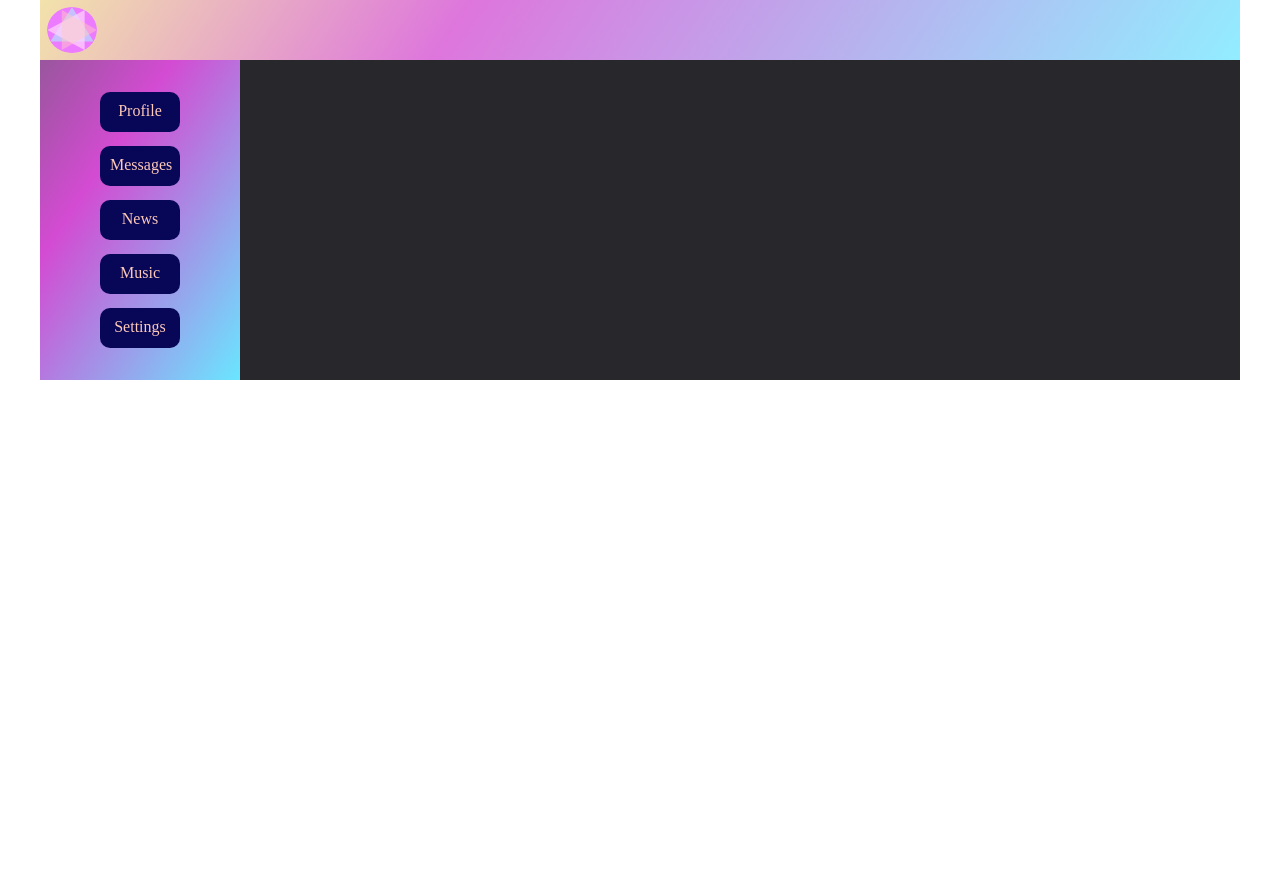
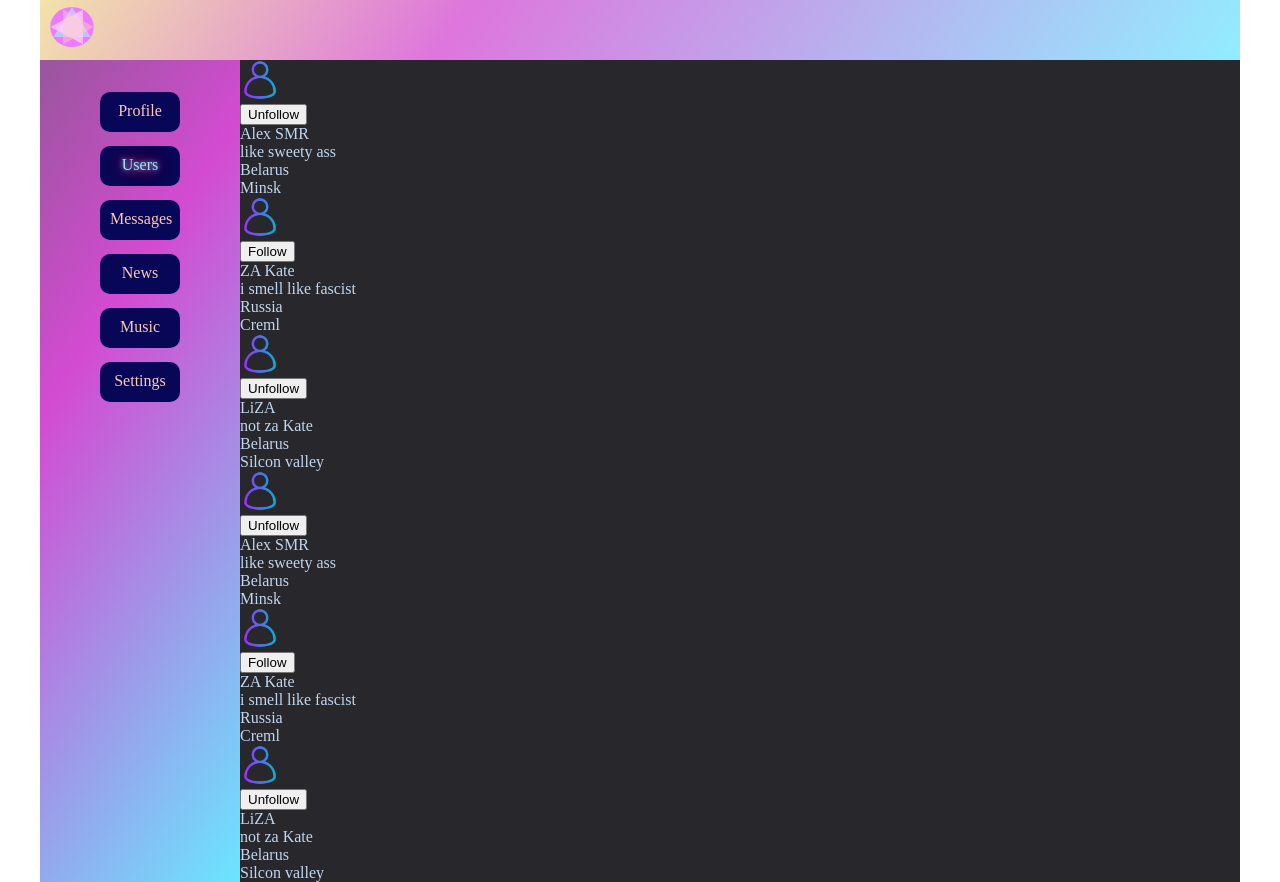
Before and after one commit to manulya/my-social-network, a React (Create React App) app: page /users in a window 1280 px wide. Before the commit the page ends 800 px from the top, so only its background shows below. Built offline with nearby package versions, Linux system fonts and the light colour scheme.

Commit message:
start adding UsersPage (49)

```diff
--- a/src/App.css
+++ b/src/App.css
@@ -8,6 +8,7 @@
     font-family: "Kanit" ,serif;
   grid-template-rows: 60px 1fr;
   grid-template-columns: 2fr 10fr;
+
 }
 .app-wrapper-content{
 
@@ -15,5 +16,4 @@
     background-color: #27272c;
     /*background-image: linear-gradient( 95.2deg, rgba(173,252,234,1) 26.8%, rgba(192,229,246,1) 64% );*/
 
-
 }
--- a/src/App.js
+++ b/src/App.js
@@ -9,6 +9,7 @@ import Navbar from "./components/Navbar/Navbar";
 import News from "./components/News/News";
 import Profile from "./components/Profile/Profile";
 import Settings from "./components/Settings/Settings";
+import UsersContainer from "./components/Users/UsersContainer";
 
 const App = () => {
 
@@ -21,8 +22,9 @@ const App = () => {
           <Routes>
             <Route path="/dialogs/*" element={<DialogsContainer />}
               />
+            <Route path="/users" element={<UsersContainer />}
+              />
             <Route path="/profile" element={ <Profile/>} />
-
             <Route path="/music" element={<Music />} />
             <Route path="/news" element={<News />} />
             <Route path="/settings" element={<Settings />} />
--- a/src/components/Navbar/Navbar.jsx
+++ b/src/components/Navbar/Navbar.jsx
@@ -12,6 +12,14 @@ const Navbar = () => {
           className={(navData) => (navData.isActive ? s.active : s.item)}
         >
           Profile
+        </NavLink>
+      </div>
+     <div className={s.item}>
+        <NavLink
+          to="/users"
+          className={(navData) => (navData.isActive ? s.active : s.item)}
+        >
+          Users
         </NavLink>
       </div>
       <div className={s.item}>
--- /dev/null
+++ b/src/components/Users/Users.jsx
@@ -0,0 +1,78 @@
+import React from "react";
+import s from './users.module.css'
+import avatar from "../../img/avatar.png";
+
+let Users = (props)=>{
+
+if(props.users.length===0){
+props.setUsers([
+    {
+    id: 1,
+    followed:true,
+    fullName: 'Alex SMR',
+    status: 'like sweety ass',
+    location: {
+      city: 'Minsk',
+      country: 'Belarus'
+    },
+    photo: (
+      <img src={avatar} alt="ava"/>     ),
+  },
+  {
+      id: 2,
+      followed:false,
+      fullName: 'ZA Kate',
+      status: 'i smell like fascist',
+      location: {
+        city: 'Creml',
+        country: 'Russia'
+      },
+      photo: (
+          <img src={avatar} alt="ava"/>     ),
+  },
+  {
+  id: 3,
+  followed:true,
+    fullName: 'LiZA',
+    status: 'not za Kate',
+    location: {
+      city: 'Silcon valley',
+      country: 'Belarus'
+    },
+    photo: (
+      <img src={avatar} alt="ava"/>     ),
+    }
+]
+)
+}
+
+return <div className={s.userStyle}>
+  {
+    props.users.map(u=><div key={u.id}>
+        <span>
+            <div>
+                {u.photo}
+            </div>
+            <div>
+                {u.followed
+                ?<button onClick={()=>{props.unfollow(u.id)}}>Unfollow</button>
+                :<button onClick={()=>{props.follow(u.id)}}>Follow</button>}
+
+            </div>
+        </span>
+        <span>
+            <span>
+                <div>{u.fullName}</div>
+                <div>{u.status}</div>
+            </span>
+            <span>
+            <div>{u.location.country}</div>
+            <div>{u.location.city}</div>
+            </span>
+        </span>
+        </div>)
+  }
+</div>
+}
+
+export default Users;
--- /dev/null
+++ b/src/components/Users/UsersContainer.jsx
@@ -0,0 +1,26 @@
+import React from "react";
+import Users from "./Users";
+import { connect } from "react-redux";
+import { followAC,unfollowAC, setUsersAC } from "../../redux/users-reduser";
+
+let mapStateToProps=(state)=>{
+return {
+    users: state.usersPage.users
+}
+}
+
+let mapDispatchToProps=(dispatch)=>{
+    return{
+        follow:(userId)=>{
+            dispatch(followAC(userId));
+        },
+        unfollow:(userId)=>{
+            dispatch(unfollowAC(userId));
+        },
+        setUsers:(users)=>{
+            dispatch(setUsersAC(users));
+        }
+        }
+    }
+
+export default connect(mapStateToProps, mapDispatchToProps)(Users);
--- /dev/null
+++ b/src/components/Users/users.module.css
@@ -0,0 +1,7 @@
+img{
+    width: 40px;
+    height: 40px;
+}
+.userStyle{
+    color:#C1D7F0;
+}
--- a/src/redux/redux-store.js
+++ b/src/redux/redux-store.js
@@ -2,11 +2,13 @@ import {combineReducers,createStore} from "redux";
 import profileReducer from "./profile-reducer";
 import dialogsReducer from "./dialogs-reducer";
 import sitebarReducer from "./sitebar-reducer";
+import usersReducer from "./users-reduser";
 
 let reducers = combineReducers({
     profilePage: profileReducer,
     dialogsPage: dialogsReducer,
-    sidebar: sitebarReducer
+    sidebar: sitebarReducer,
+    usersPage:usersReducer
 });
 
 let store = createStore(reducers);
--- /dev/null
+++ b/src/redux/users-reduser.js
@@ -0,0 +1,51 @@
+import avatar from "../img/avatar.png"
+
+const FOLLOW = "FOLLOW";
+const UNFOLLOW = "UNFOLLOW";
+const SET_USERS="SET_USERS"
+
+let initialState ={
+  users: []
+  };
+
+
+const usersReducer = (state=initialState, action) => {
+  switch (action.type) {
+    case FOLLOW:
+        return{
+            ...state,
+            users: state.users.map(u=>{
+                if(u.id===action.userID){
+                    return {...u, followed:true}
+                }
+                return u;
+            })
+        };
+
+    case UNFOLLOW:
+        return{
+            ...state,
+            users: state.users.map(u=>{
+                if(u.id===action.userID){
+                    return {...u, followed:false}
+                }
+                return u;
+            })
+        };
+    case SET_USERS:
+        return{
+            ...state,
+            users: [
+            ...state.users,
+            ...action.users]
+        };
+    default:
+      return state;
+  }
+};
+
+export const followAC = (userID) => ({ type: FOLLOW, userID});
+export const unfollowAC = (userID) => ({ type: UNFOLLOW, userID});
+export const setUsersAC = (users) => ({ type: SET_USERS, users});
+
+export default usersReducer;
```
